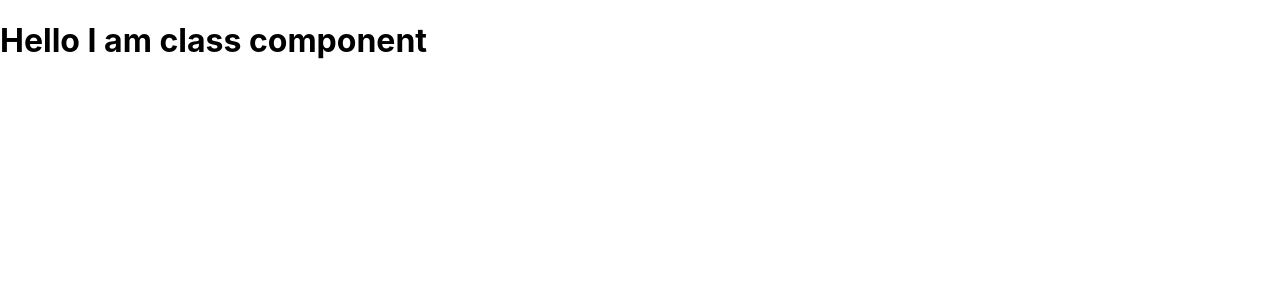
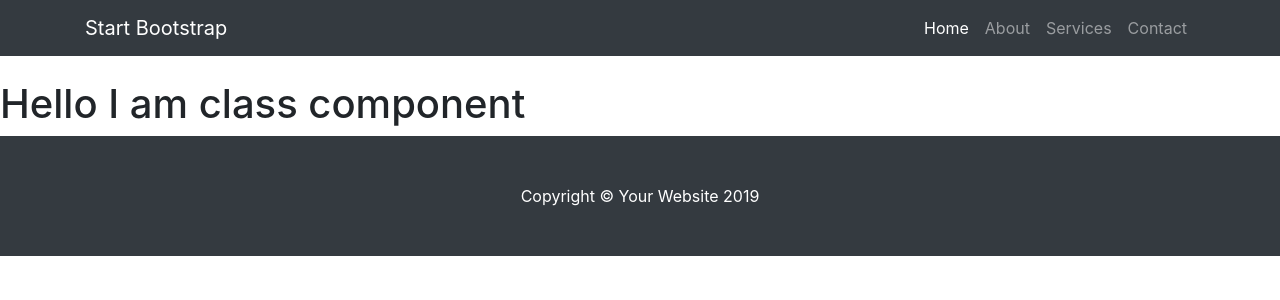
Before and after one commit to ImMara/next-app-movie, a Next.js app: page /about in a window 1280 px wide. Shown: the top 300 px of the page. Built offline with nearby package versions, Linux system fonts and the light colour scheme.

Commit message:
app container index

```diff
--- a/pages/_app.js
+++ b/pages/_app.js
@@ -1,7 +1,38 @@
 import '../styles/globals.css'
+import Navbar from "../components/navbar";
+import Head from "next/head";
+import Footer from "../components/footer";
 
-function MyApp({ Component, pageProps }) {
-    return <Component {...pageProps} />
+function MovieApp({ Component, pageProps }) {
+    return (
+        <>
+            <Head>
+                <title>Home</title>
+                <link rel="stylesheet"
+                      href="https://stackpath.bootstrapcdn.com/bootstrap/4.3.1/css/bootstrap.min.css"
+                      integrity="sha384-ggOyR0iXCbMQv3Xipma34MD+dH/1fQ784/j6cY/iJTQUOhcWr7x9JvoRxT2MZw1T"
+                      crossorigin="anonymous"/>
+                <script src="https://code.jquery.com/jquery-3.5.1.slim.min.js"
+                        integrity="sha384-DfXdz2htPH0lsSSs5nCTpuj/zy4C+OGpamoFVy38MVBnE+IbbVYUew+OrCXaRkfj"
+                        crossOrigin="anonymous"></script>
+                <script src="https://cdn.jsdelivr.net/npm/bootstrap@4.6.0/dist/js/bootstrap.bundle.min.js"
+                        integrity="sha384-Piv4xVNRyMGpqkS2by6br4gNJ7DXjqk09RmUpJ8jgGtD7zP9yug3goQfGII0yAns"
+                        crossOrigin="anonymous"></script>
+            </Head>
+            <Navbar/>
+            <div className="base-page">
+                <Component {...pageProps} />
+            </div>
+            <Footer/>
+            <style jsx>{`
+                  .base-page {
+                    padding-top: 80px;
+                  }
+                `}
+            </style>
+        </>
+
+    )
 }
 
-export default MyApp
+export default MovieApp
```
Also changed, not shown: pages/index.js (+1 -20 lines).
